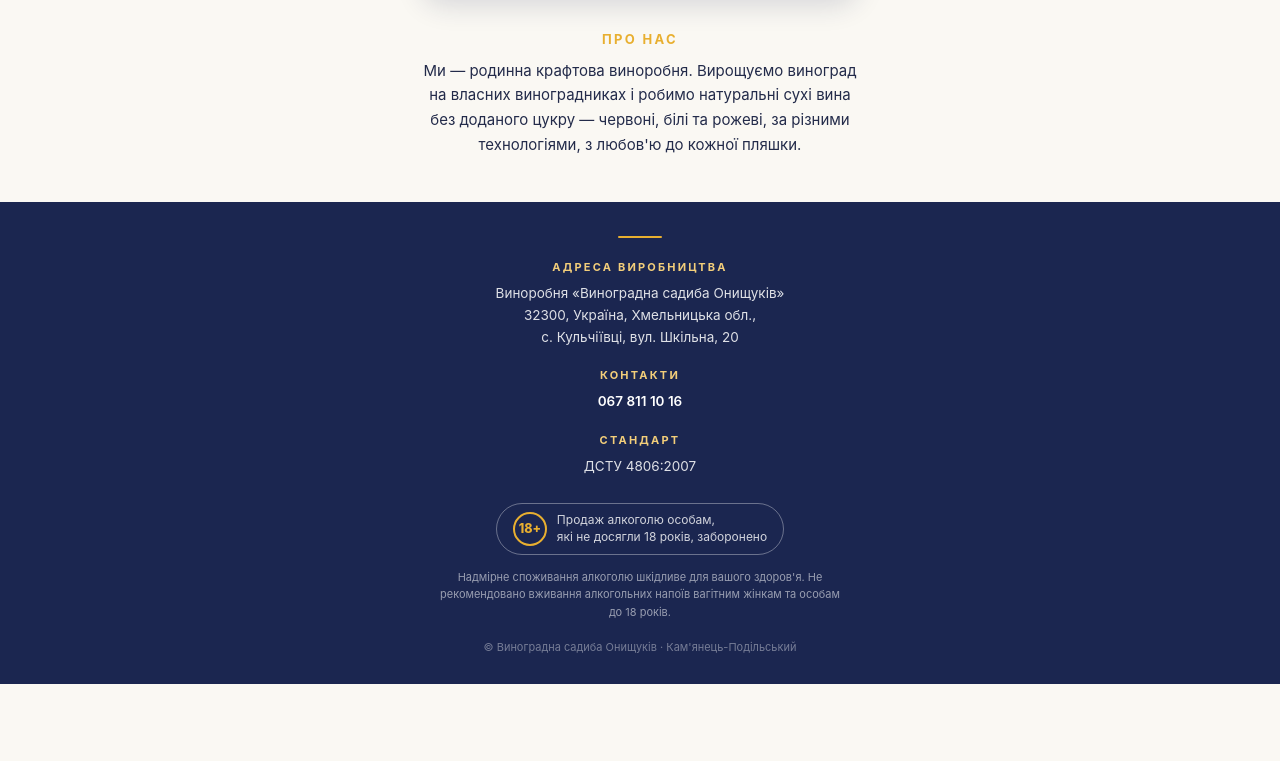
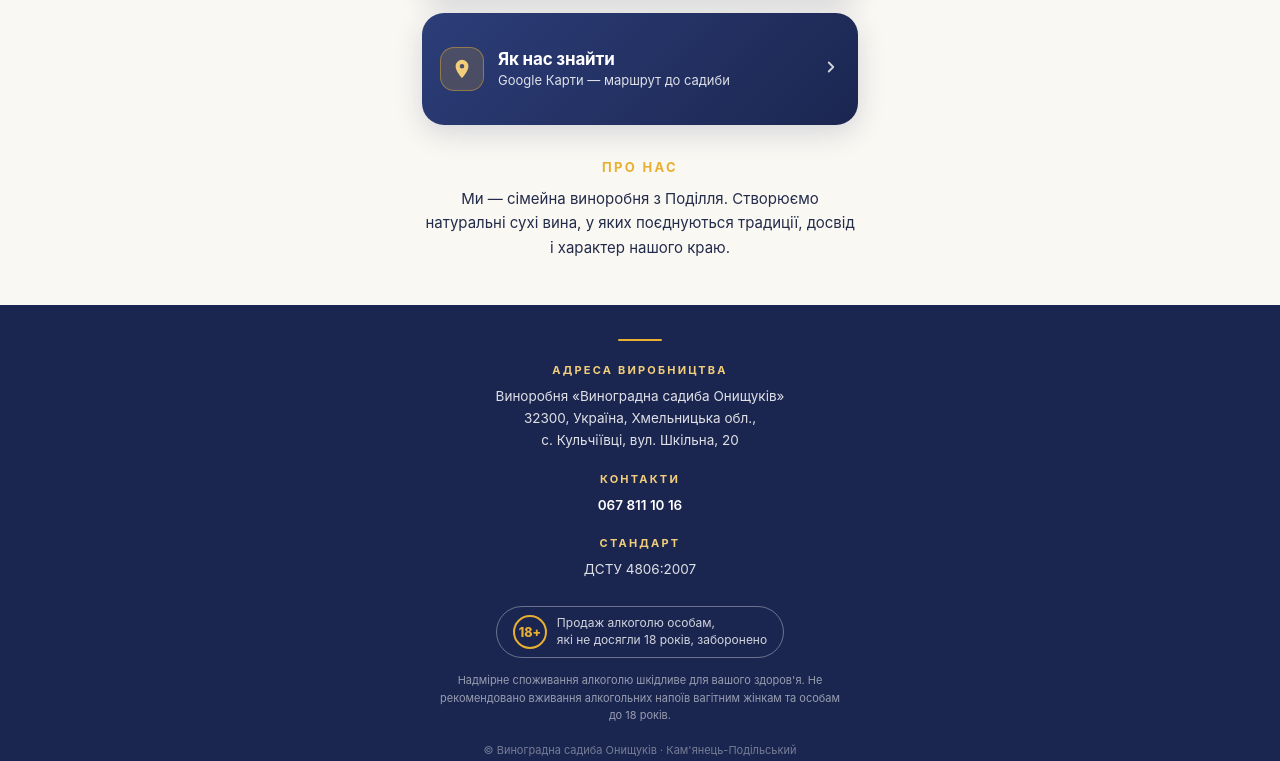
Before and after one commit to Tony-trip/Tony-trip.github.io, a plain HTML site: page index.html in a window 1280 px wide. Shown: the part 971-1732 px from the top of the page. Before the commit the page ends 1655 px from the top, so only its background shows below. Drawn offline with Linux system fonts and the light colour scheme.

Commit message:
Новий слоган, оновлений текст про нас, картка Google Карт

```diff
--- a/index.html
+++ b/index.html
@@ -86,6 +86,11 @@
     opacity:0;transition:opacity .5s ease;
   }
   .card img.bg.on{opacity:1}
+  .card.place{height:112px;background:linear-gradient(135deg,#2C3D78 0%,#1B2650 100%)}
+  .card.place .shade{background:none}
+  .card.place .inner{align-items:center}
+  .card.place .ic{background:rgba(232,175,48,.18);border-color:rgba(232,175,48,.45)}
+  .card.place .ic svg{fill:#F3CE7A}
   .card .shade{
     position:absolute;inset:0;
     background:linear-gradient(to top, rgba(27,38,80,.82) 0%, rgba(27,38,80,.28) 55%, rgba(27,38,80,.05) 100%);
@@ -168,7 +173,7 @@
     <img class="logo" src="" data-k="logo" alt="Логотип — Виноградна садиба Онищуків" width="118" height="118">
     <h1>Виноградна садиба<br>Онищуків</h1>
     <div class="latin">Onyschuk Vineyard</div>
-    <p class="tagline">Крафтове натуральне вино з Кам'янця-Подільського.<br>Сухе. Без доданого цукру. Створене родиною.</p>
+    <p class="tagline">Крафтове натуральне вино з Кам'янця-Подільського.<br>Від лози до келиха — власноруч.</p>
     <div class="chips">
       <span class="chip">🍷 Червоні</span>
       <span class="chip">🥂 Білі</span>
@@ -211,11 +216,20 @@
       </div>
     </a>
 
+    <a class="card place" href="https://maps.app.goo.gl/QCqzfqB6nWYA63zk8" target="_blank" rel="noopener">
+      <div class="shade"></div>
+      <div class="inner">
+        <div class="ic"><svg viewBox="0 0 24 24"><path d="M12 2a7 7 0 0 0-7 7c0 5.25 7 13 7 13s7-7.75 7-13a7 7 0 0 0-7-7zm0 9.5A2.5 2.5 0 1 1 12 6.5a2.5 2.5 0 0 1 0 5z"/></svg></div>
+        <div class="tt"><b>Як нас знайти</b><span>Google Карти — маршрут до садиби</span></div>
+        <div class="chev"><svg viewBox="0 0 24 24"><path d="M9 6l6 6-6 6"/></svg></div>
+      </div>
+    </a>
+
   </nav>
 
   <section class="about">
     <h2>Про нас</h2>
-    <p>Ми — родинна крафтова виноробня. Вирощуємо виноград на власних виноградниках і робимо натуральні сухі вина без доданого цукру — червоні, білі та рожеві, за різними технологіями, з любов'ю до кожної пляшки.</p>
+    <p>Ми — сімейна виноробня з Поділля. Створюємо натуральні сухі вина, у яких поєднуються традиції, досвід і характер нашого краю.</p>
   </section>
 </div>
 
```
